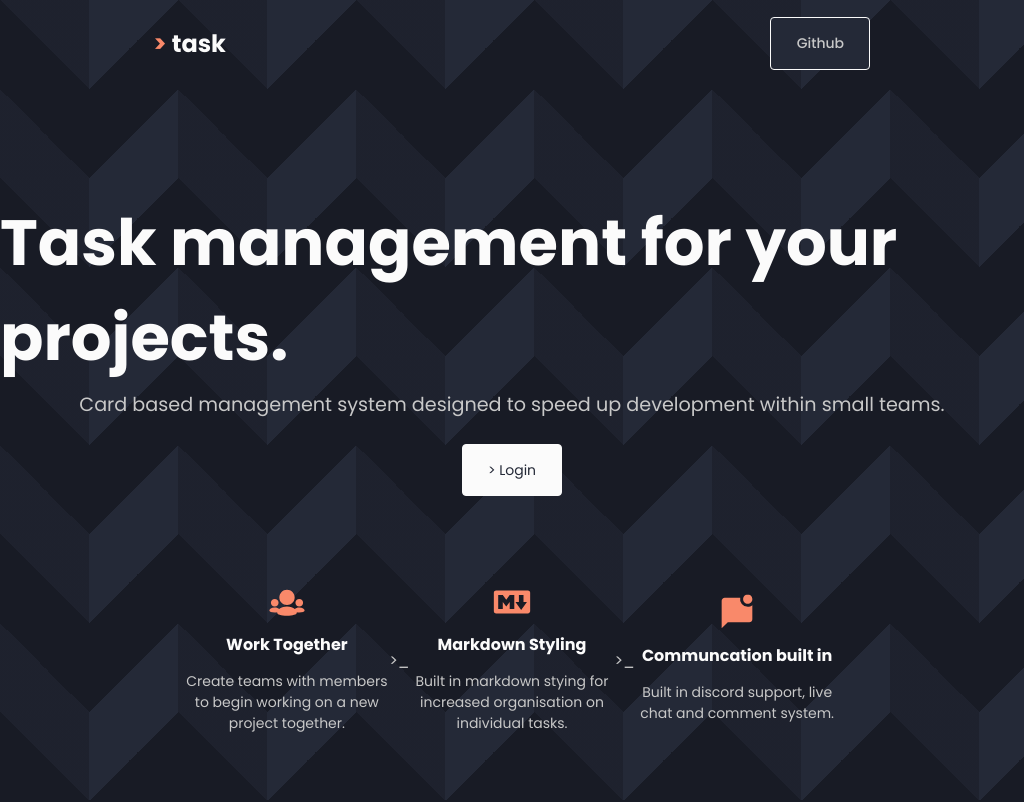
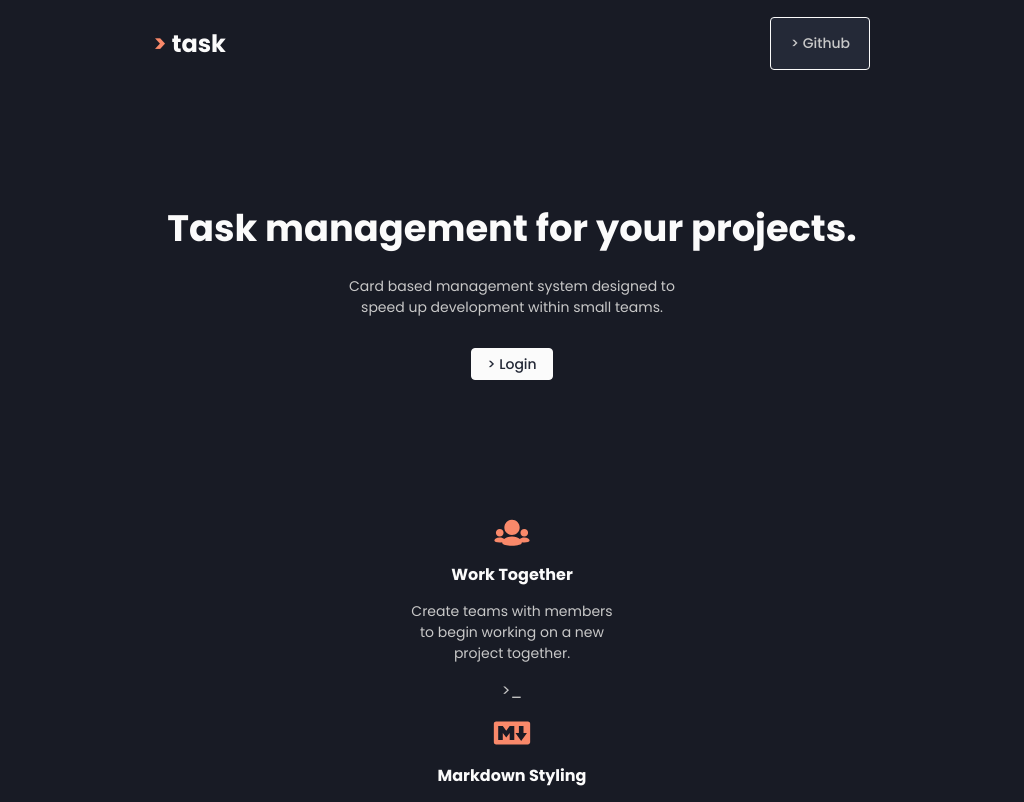
Before and after one commit to 0xOKNOTOK/task-manager, a Next.js app: page / in a window 1024 px wide. Shown: the top 802 px of the page. Built offline with nearby package versions, Linux system fonts and the light colour scheme; no server answers.

Commit message:
Made landing page responsive for mobile & tablet devices.

```diff
--- a/pages/index.tsx
+++ b/pages/index.tsx
@@ -33,7 +33,7 @@ const Home: NextPage = () => {
           <AnchorLink
             className={styles.headerlink}
             reference='https://github.com/rossgr/task-manager'
-            linkLabel='Github'
+            linkLabel='> Github'
           ></AnchorLink>
         </Header>
         <FlexWrapper className={styles.flex}>
@@ -42,6 +42,7 @@ const Home: NextPage = () => {
             <h4>{`Card based management system designed to speed up development within small teams.`}</h4>
             <AnchorLink linkLabel='> Login' reference='/login' />
           </div>
+        </FlexWrapper>
         <FlexWrapper className={styles.features}>
           <div className={styles.feature}>
             <TiGroup />
@@ -56,8 +57,8 @@ const Home: NextPage = () => {
             <GoMarkdown />
             <h5>Markdown Styling</h5>
             <p>
-                Built in markdown stying for increased organisation on
-                individual tasks.
+              Built in markdown stying for increased organisation on individual
+              tasks.
             </p>
           </div>
           {'>_'}
@@ -67,7 +68,6 @@ const Home: NextPage = () => {
             <p>Built in discord support, live chat and comment system.</p>
           </div>
         </FlexWrapper>
-        </FlexWrapper>
       </main>
     </div>
   )
--- a/styles/Home.module.css
+++ b/styles/Home.module.css
@@ -6,13 +6,6 @@
 .main {
   height: 100%;
   flex-direction: column;
-  background: linear-gradient(135deg, #242937 25%, transparent 25%) -89px 0/
-      178px 178px,
-    linear-gradient(225deg, rgba(36, 41, 55, 0.5) 25%, transparent 25%) -89px 0/
-      178px 178px,
-    linear-gradient(315deg, #242937 25%, transparent 25%) 0 0/ 178px 178px,
-    linear-gradient(45deg, rgba(36, 41, 55, 0.5) 25%, #181b25 25%) 0 0/ 178px 178px;
-  background-color: #181b25;
 }
 
 .header {
@@ -41,8 +34,7 @@
 }
 
 .flex {
-  margin-top: 5%;
-  height: 800px;
+  margin-block: 10%;
   width: 100vw;
   display: flex;
   align-items: center;
@@ -55,7 +47,6 @@
   flex-direction: column;
   align-items: center;
   justify-content: space-evenly;
-  height: 50%;
 }
 
 .landing h1 {
@@ -82,6 +73,7 @@
   color: var(--background-blue);
   transition: var(--transition-speed) ease;
   border: 1px solid var(--text-white);
+  font-weight: 500;
 }
 
 .landing a:hover {
@@ -125,3 +117,78 @@
 .feature p {
   font-size: 0.875rem;
 }
+
+@media screen and (max-width: 800px) {
+  .features {
+    flex-direction: column;
+  }
+
+  .flex {
+    align-items: center;
+    justify-content: center;
+  }
+
+  .landing {
+    text-align: center;
+    display: flex;
+    flex-direction: column;
+    align-items: center;
+    justify-content: space-evenly;
+    height: 20;
+  }
+
+  .landing h1 {
+    font-size: 1.2rem;
+    font-weight: bolder;
+    margin-block: 10px;
+    padding: 0;
+  }
+
+  .landing h4 {
+    margin-block: 10px;
+    font-weight: 400;
+    font-size: 0.7rem;
+  }
+
+  .landing a {
+    padding: 15px;
+  }
+}
+
+@media screen and (max-width: 1200px) and (min-width: 800px) {
+  .features {
+    flex-direction: column;
+  }
+
+  .flex {
+    align-items: center;
+    justify-content: center;
+  }
+
+  .landing {
+    text-align: center;
+    display: flex;
+    flex-direction: column;
+    align-items: center;
+    justify-content: space-evenly;
+    height: 20;
+  }
+
+  .landing h1 {
+    font-size: 2.3rem;
+    font-weight: bolder;
+    margin-block: 10px;
+    padding: 0;
+  }
+
+  .landing h4 {
+    width: 50%;
+    margin-block: 10px;
+    font-weight: 400;
+    font-size: 0.875rem;
+  }
+
+  .landing a {
+    padding: 15px;
+  }
+}
--- a/styles/globals.css
+++ b/styles/globals.css
@@ -18,6 +18,7 @@
 
 html,
 body {
+  height: 100vh;
   box-sizing: border-box;
   font-size: 16px;
   background-color: var(--background-grey);
```
Lines whose indentation alone changed are shown as unchanged.
